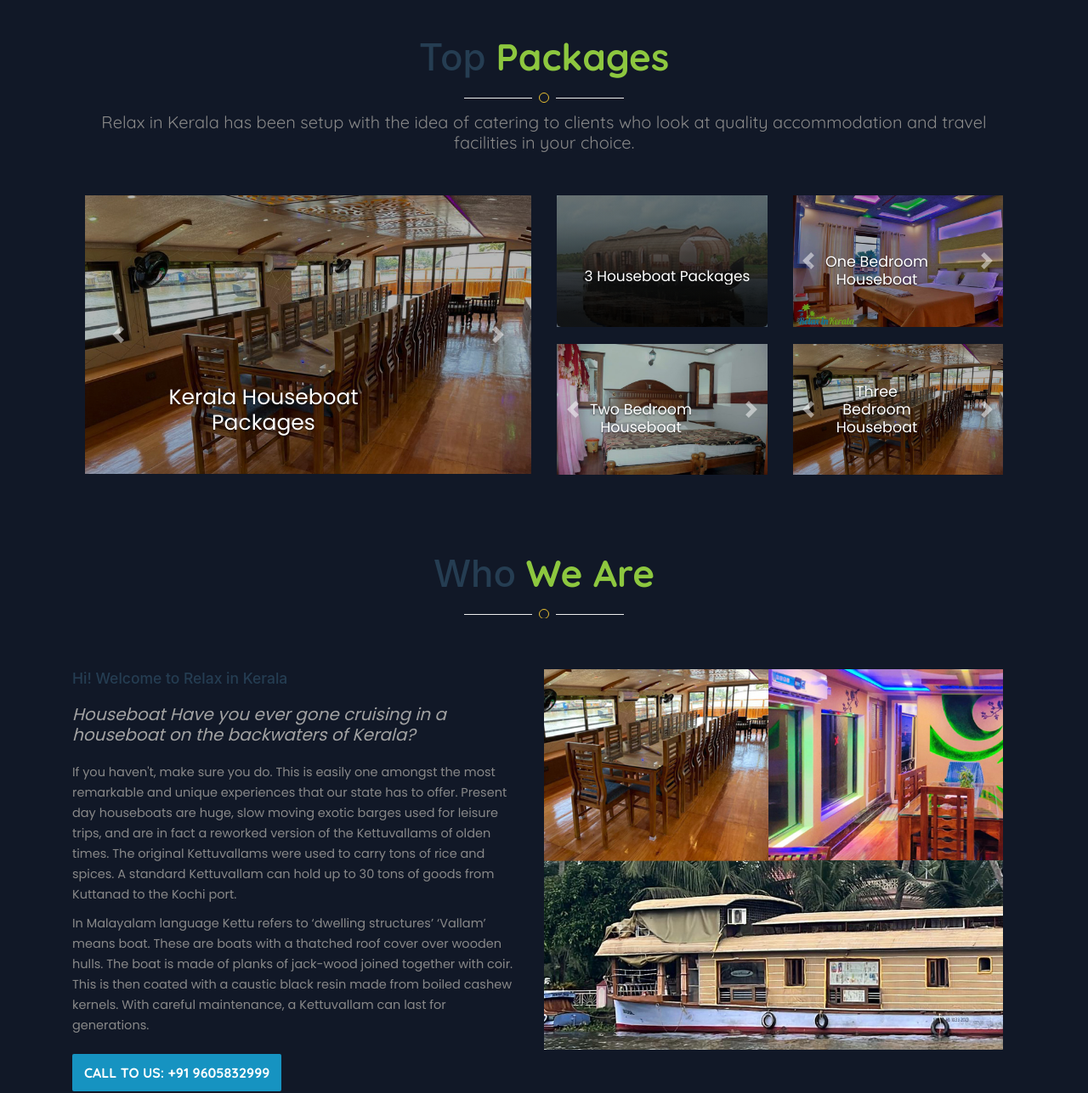
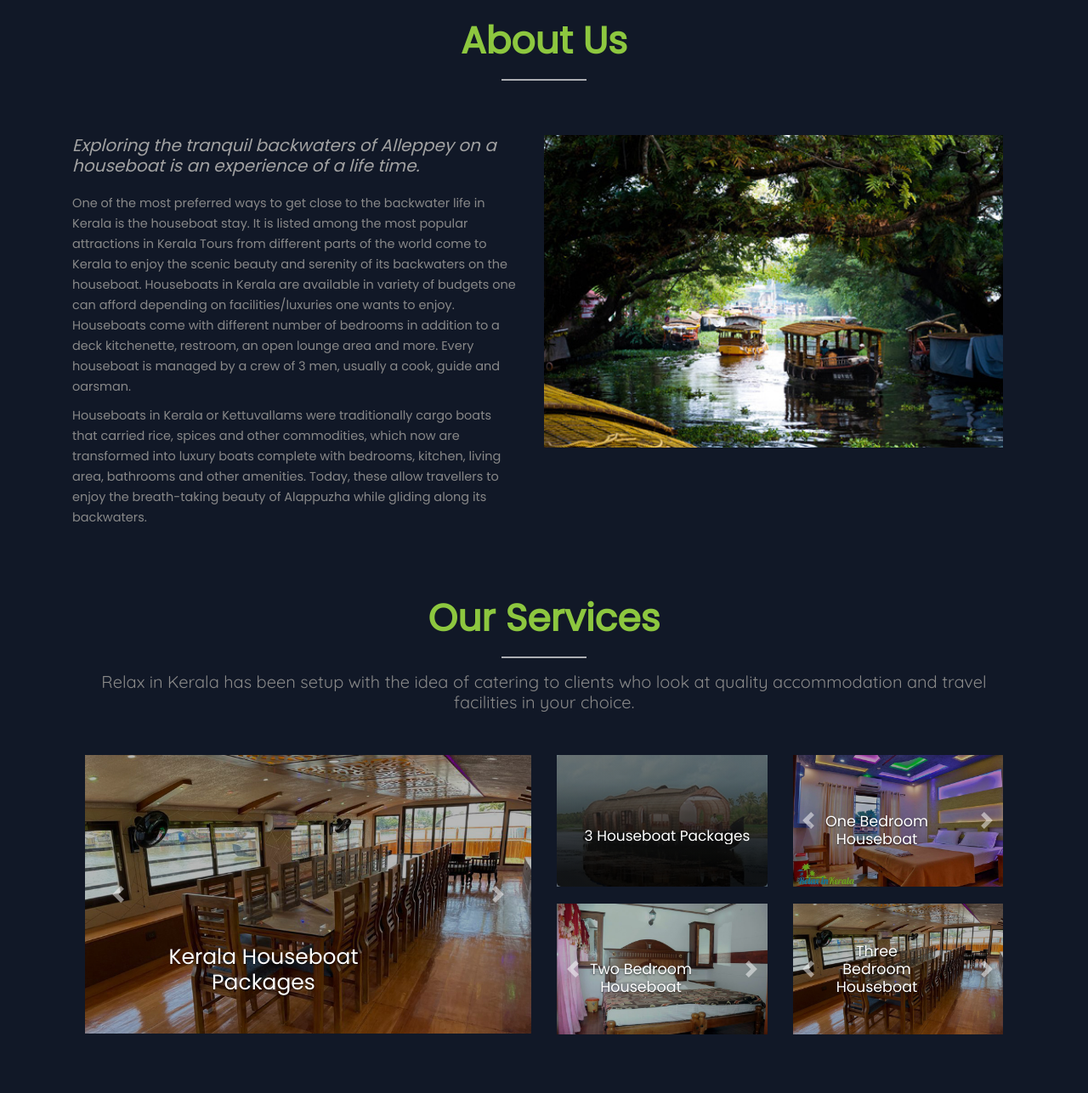
Before and after one commit to ajayjoseaji/coconut_cruise, a plain HTML site: page index.html in a window 1280 px wide. Shown: the part 783-2070 px from the top of the page at 85% size. Drawn offline with nearby package versions, Linux system fonts and the light colour scheme; a web font is replaced by a local one.

Commit message:
about us

```diff
--- a/index.html
+++ b/index.html
@@ -186,16 +186,46 @@
     <!-- banner slider end -->
 
 
+    <section class="com-colo-abou">
+        <div class="container">
+            <!-- TITLE & DESCRIPTION -->
+            <div class="spe-title">
+                <h2> <span>About us</span></h2>
+                <div class="title-line">
+                    <div class="tl-1"></div>
+                    <!-- <div class="tl-2"></div>
+                    <div class="tl-3"></div> -->
+                </div>
+
+            </div>
+            <div class="row tourb2-ab-p1">
+                <div class="col-lg-6">
+                    <div class="tourb2-ab-p1-left">
+                        <!-- <h3>Hi! Welcome to Relax in Kerala</h3>  -->
+                        <span>Exploring the tranquil backwaters of Alleppey on a houseboat is an experience of a life time.</span>
+                        <p>One of the most preferred ways to get close to the backwater life in Kerala is the houseboat stay. It is listed among the most popular attractions in Kerala Tours from different parts of the world come to Kerala to enjoy the scenic beauty and serenity of its backwaters on the houseboat. Houseboats in Kerala are available in variety of budgets one can afford depending on facilities/luxuries one wants to enjoy. Houseboats come with different number of bedrooms in addition to a deck kitchenette, restroom, an open lounge area and more. Every houseboat is managed by a crew of 3 men, usually a cook, guide and oarsman.</p>
+                        <P>Houseboats in Kerala or Kettuvallams were traditionally cargo boats that carried rice, spices and other commodities, which now are transformed into luxury boats complete with bedrooms, kitchen, living area, bathrooms and other amenities. Today, these allow travellers to enjoy the breath-taking beauty of Alappuzha while gliding along its backwaters.</P>
+                        <!-- <a href="tel:+919605832999" class="link-btn">Call to us: +91 9605832999</a> -->
+                    </div>
+                </div>
+                <div class="col-lg-6">
+                    <div class="tourb2-ab-p1-right">
+                        <img src="/images/hotels/1.jpg" alt="" />
+                    </div>
+                </div>
+            </div>
+        </div>
+    </section>
+
     <section class="tb-space">
         <div class="rows tb-space pad-top-o pad-bot-redu">
             <div class="container">
                 <!-- TITLE & DESCRIPTION -->
                 <div class="spe-title">
-                    <h2>Top <span>Packages</span> </h2>
+                    <h2> <span>Our Services</span> </h2>
                     <div class="title-line">
                         <div class="tl-1"></div>
-                        <div class="tl-2"></div>
-                        <div class="tl-3"></div>
+
                     </div>
                     <p>Relax in Kerala has been setup with the idea of catering to clients who look at quality
                         accommodation and travel facilities in your choice.</p>
@@ -393,42 +423,6 @@
         </div>
     </section>
 
-    <section class="com-colo-abou">
-        <div class="container">
-            <!-- TITLE & DESCRIPTION -->
-            <div class="spe-title">
-                <h2>Who <span>We Are</span></h2>
-                <div class="title-line">
-                    <div class="tl-1"></div>
-                    <div class="tl-2"></div>
-                    <div class="tl-3"></div>
-                </div>
-
-            </div>
-            <div class="row tourb2-ab-p1">
-                <div class="col-lg-6">
-                    <div class="tourb2-ab-p1-left">
-                        <h3>Hi! Welcome to Relax in Kerala</h3> <span>Houseboat
-                            Have you ever gone cruising in a houseboat on the backwaters of Kerala?</span>
-                        <p>If you haven't, make sure you do. This is easily one amongst the most remarkable and unique
-                            experiences that our state has to offer. Present day houseboats are huge, slow moving exotic
-                            barges used for leisure trips, and are in fact a reworked version of the Kettuvallams of
-                            olden times. The original Kettuvallams were used to carry tons of rice and spices. A
-                            standard Kettuvallam can hold up to 30 tons of goods from Kuttanad to the Kochi port.</p>
-                        <P>In Malayalam language Kettu refers to ‘dwelling structures’ ‘Vallam’ means boat. These are
-                            boats with a thatched roof cover over wooden hulls. The boat is made of planks of jack-wood
-                            joined together with coir. This is then coated with a caustic black resin made from boiled
-                            cashew kernels. With careful maintenance, a Kettuvallam can last for generations.</P>
-                        <a href="tel:+919605832999" class="link-btn">Call to us: +91 9605832999</a>
-                    </div>
-                </div>
-                <div class="col-lg-6">
-                    <div class="tourb2-ab-p1-right"> <img src="images/iplace-8.jpg" alt="" /> </div>
-                </div>
-            </div>
-        </div>
-    </section>
-
 
 
     <!-- <section class="sec-padd">
```
Also changed, not shown: css/style.css.
